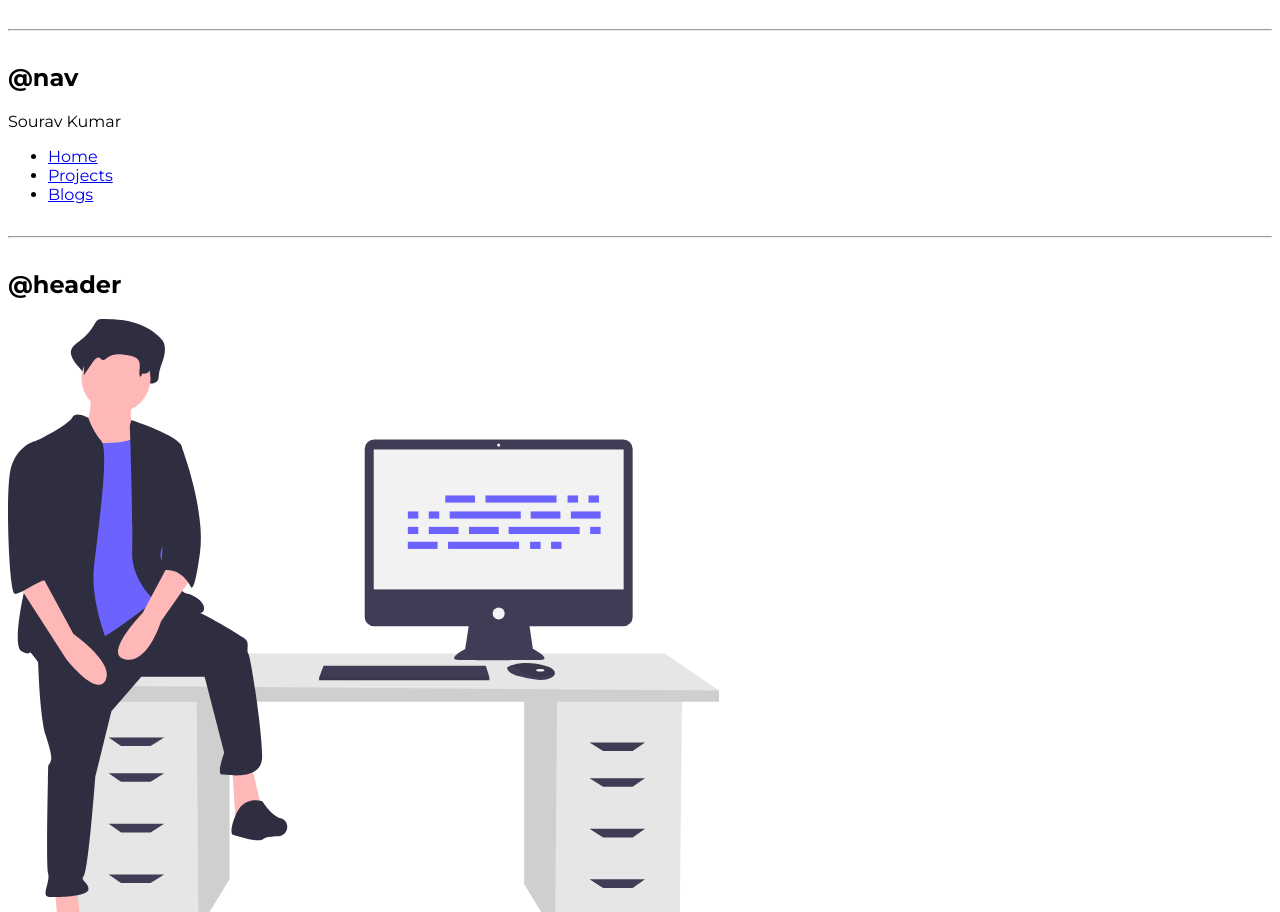
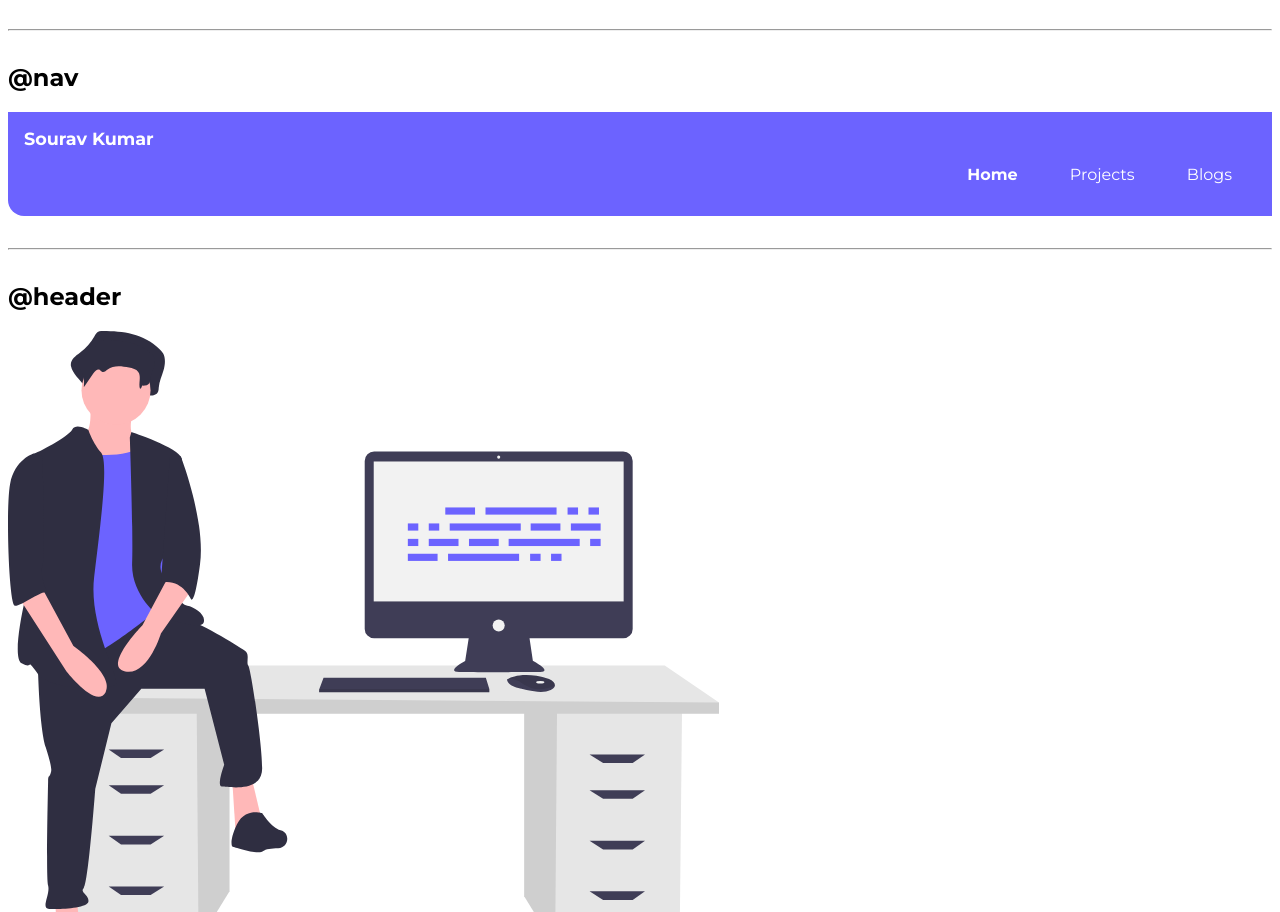
Before and after one commit to SouravsGithub/component-library-for-site, a plain HTML site: page index.html in a window 1280 px wide. Shown: the part 1253-2165 px from the top of the page. Drawn offline with Linux system fonts and the light colour scheme.

Commit message:
navigation

```diff
--- a/index.html
+++ b/index.html
@@ -73,17 +73,17 @@
 
     <h2>@nav</h2>
 
-    <nav>
-        <div>Sourav Kumar</div>
-        <ul>
-            <li>
-                <a href="/">Home</a>
+    <nav class="navigation container">
+        <div class="nav-brand">Sourav Kumar</div>
+        <ul class="list-non-bullet nav-pills">
+            <li class="list-item-inline">
+                <a href="/" class="link link-active">Home</a>
             </li>
-            <li>
-                <a href="/">Projects</a>
+            <li class="list-item-inline">
+                <a href="/" class="link">Projects</a>
             </li>
-            <li>
-                <a href="/">Blogs</a>
+            <li class="list-item-inline">
+                <a href="/" class="link">Blogs</a>
             </li>
         </ul>
     </nav>
--- a/style.css
+++ b/style.css
@@ -46,3 +46,29 @@ hr {
     display: inline;
     padding: 0rem 0.5rem;
 }
+
+/* navigation */
+
+.navigation {
+    background-color: var(--primary-color);
+    color: white;
+    padding: 1rem;
+    border-bottom-left-radius: 1rem;
+}
+
+.navigation .nav-brand {
+    font-size: 1.1rem;
+    font-weight: bold;
+}
+
+.navigation .nav-pills {
+    text-align: right;
+}
+
+.nav-pills .link {
+    color: white;
+}
+
+.link-active {
+    font-weight: bold;
+}
```
